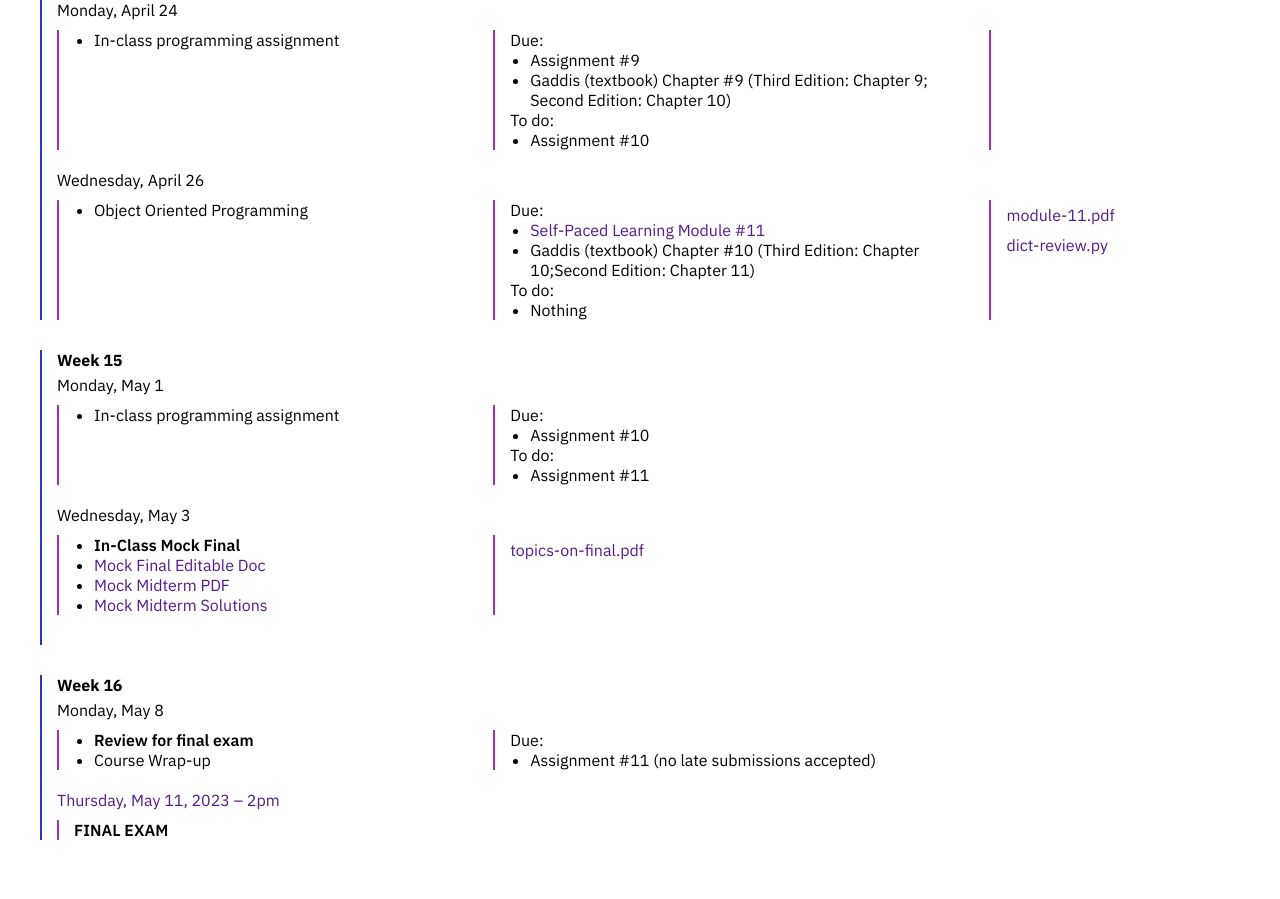
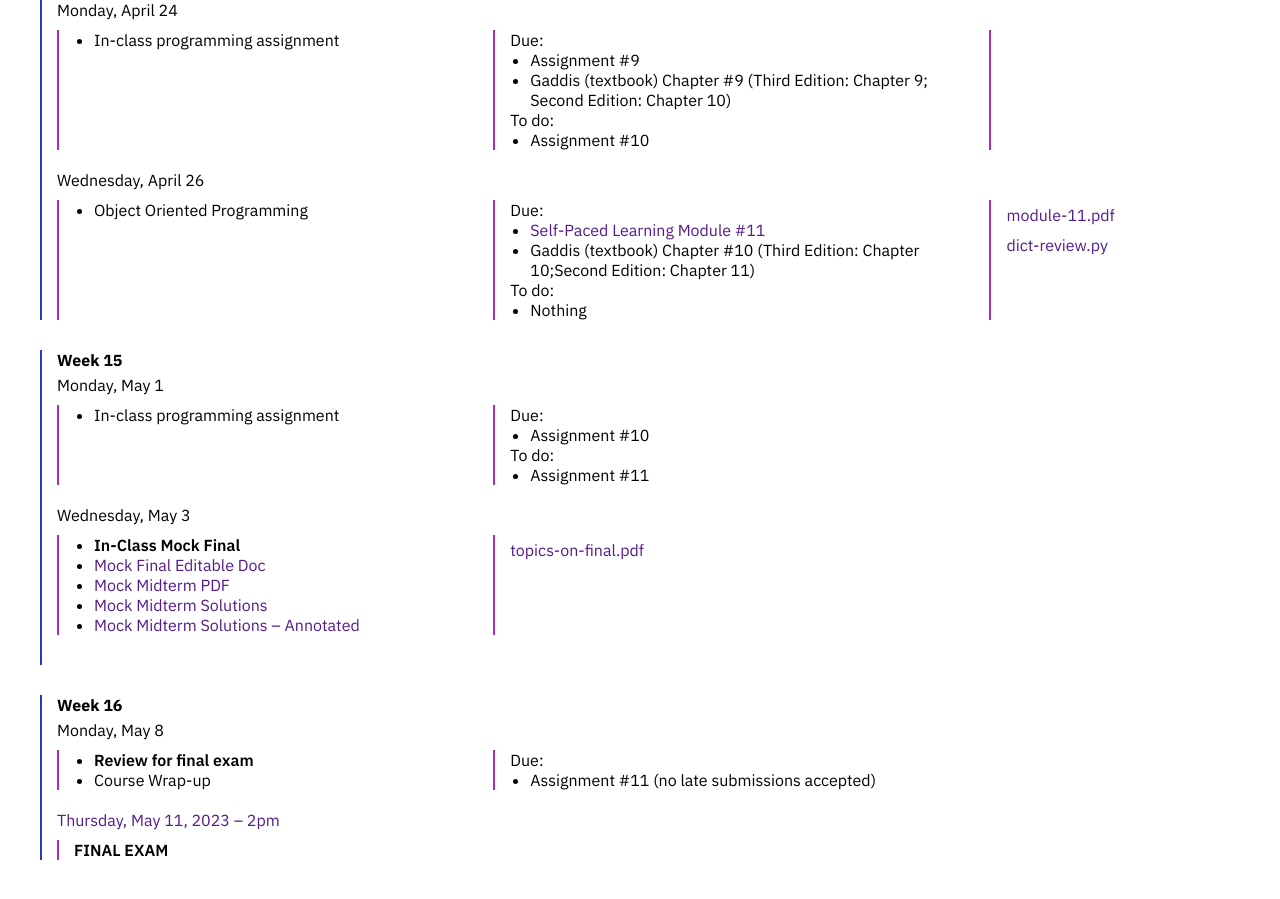
Before and after one commit to emilydidthis/CSCI-UA.0002-Spring23, a Jekyll site: the page built from schedule-MW.markdown, in a window 1280 px wide and 900 px high, scrolled down 5060 px. Built offline with Jekyll 4.4.1, drawn with Linux system fonts in a browser that asks for light colours.

Commit message:
uploaded annotated

```diff
--- a/schedule-MW.markdown
+++ b/schedule-MW.markdown
@@ -817,6 +817,9 @@
 - [Mock Final Editable Doc](https://docs.google.com/document/d/1AvLkyViBS531IZhR4WguV-FO04XUDYmnKF135OmdbkM/copy#)
 - [Mock Midterm PDF](https://drive.google.com/file/d/1PsepxCfMxjpQgz6-LCbLcgLLbWIMpBks/view?usp=share_link)
 - [Mock Midterm Solutions](https://drive.google.com/file/d/1kmmP3EE3lJfeLm1_DWj4UZvJ_3wRyTml/view?usp=sharing)
+- [Mock Midterm Solutions – Annotated](https://drive.google.com/file/d/1zwz0BMIqguyhHak1y5FC3fasZeOl1uTM/view?usp=sharing)
+
+
 </div>
 
 <div class="week-column materials" markdown="1">
--- a/schedule-TR.markdown
+++ b/schedule-TR.markdown
@@ -809,6 +809,7 @@
 - [Mock Final Editable Doc](https://docs.google.com/document/d/1AvLkyViBS531IZhR4WguV-FO04XUDYmnKF135OmdbkM/copy#)
 - [Mock Midterm PDF](https://drive.google.com/file/d/1PsepxCfMxjpQgz6-LCbLcgLLbWIMpBks/view?usp=share_link)
 - [Mock Midterm Solutions](https://drive.google.com/file/d/1kmmP3EE3lJfeLm1_DWj4UZvJ_3wRyTml/view?usp=sharing)
+- [Mock Midterm Solutions – Annotated](https://drive.google.com/file/d/1zwz0BMIqguyhHak1y5FC3fasZeOl1uTM/view?usp=sharing)
 </div>
 
 <div class="week-column materials" markdown="1">
```
